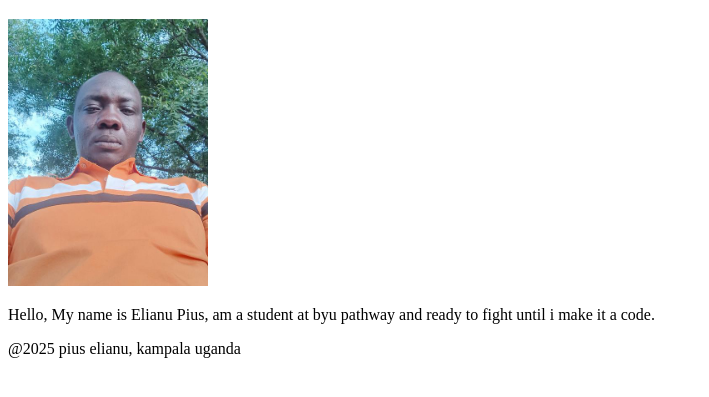
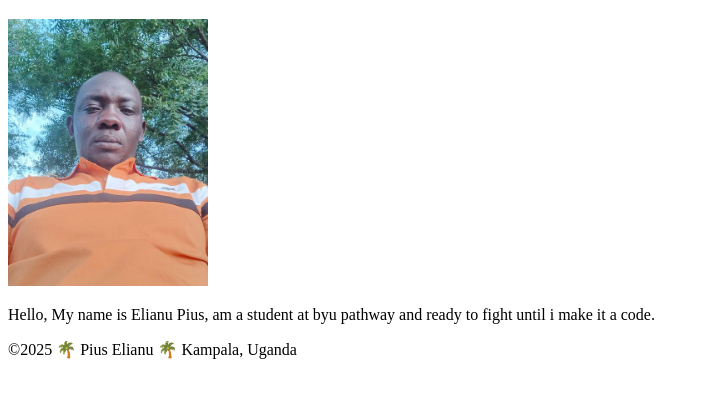
Before and after one commit to elianu-pius/wdd130, a plain HTML site: page index.html in a window 1280 px wide. Shown: the part 87-484 px from the top of the page, without its empty margins (0-709 px from the left). Drawn offline with Linux system fonts and the light colour scheme.

Commit message:
Pius homepage

```diff
--- a/index.html
+++ b/index.html
@@ -20,7 +20,7 @@
         <p>Hello, My name is Elianu Pius, am a student at byu pathway and ready to fight until i make it a code. </p>
     </main>
     <footer>
-        <p>@2025 pius elianu, kampala uganda</p>
+        <p>&copy;2025 🌴 Pius Elianu 🌴 Kampala, Uganda</p>
     </footer>
 </body>
 
```
